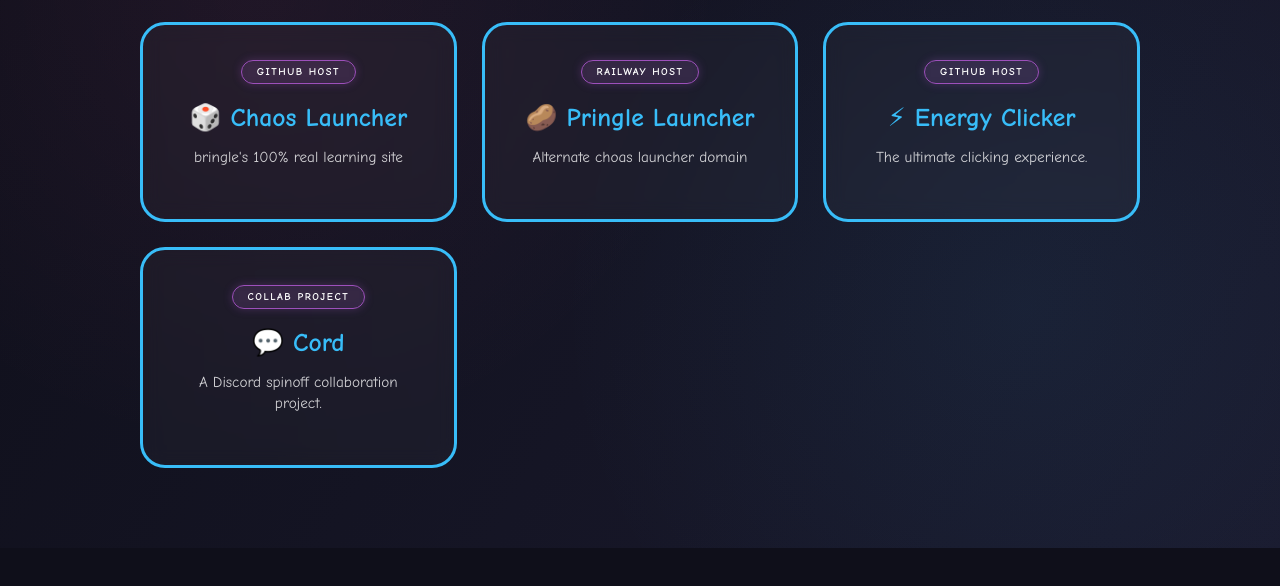
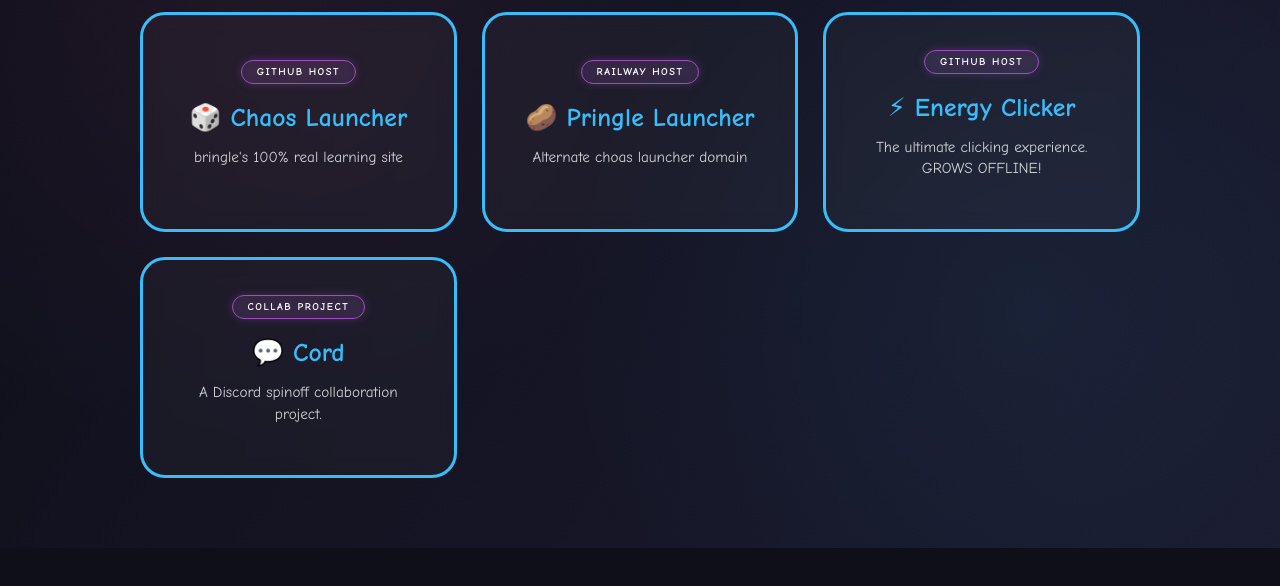
Before and after one commit to brinleyww/brinleyww.github.io, a plain HTML site: page index.html in a window 1280 px wide. Shown: the part 252-838 px from the top of the page. Drawn offline with Linux system fonts and the light colour scheme.

Commit message:
Update index.html

```diff
--- a/index.html
+++ b/index.html
@@ -141,7 +141,7 @@
         <a href="https://brinleyww.github.io/energy-clicker/" class="card">
             <span class="badge">GitHub Host</span>
             <h2>⚡ Energy Clicker</h2>
-            <p>The ultimate clicking experience.</p>
+            <p>The ultimate clicking experience. GROWS OFFLINE!</p>
         </a>
 
         <!-- Button 4: Cord (Discord Spinoff) -->
```
